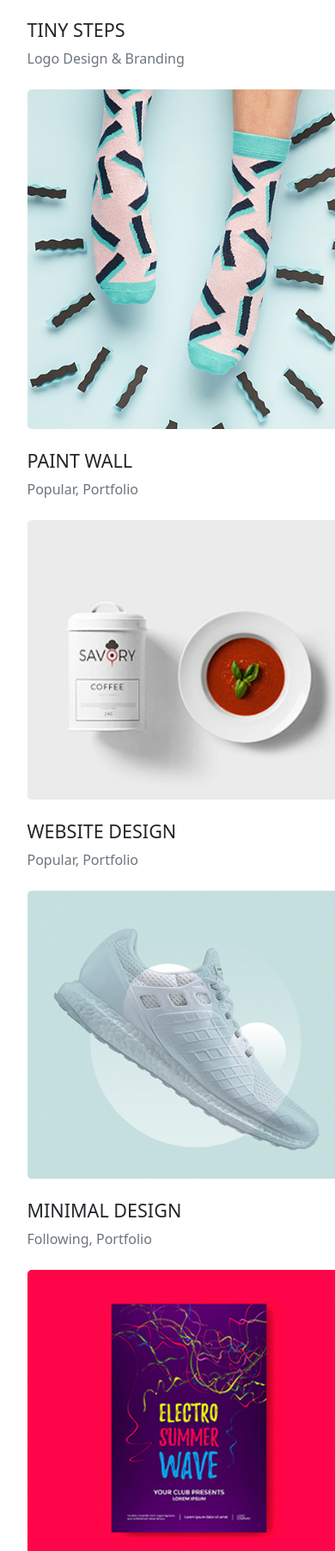
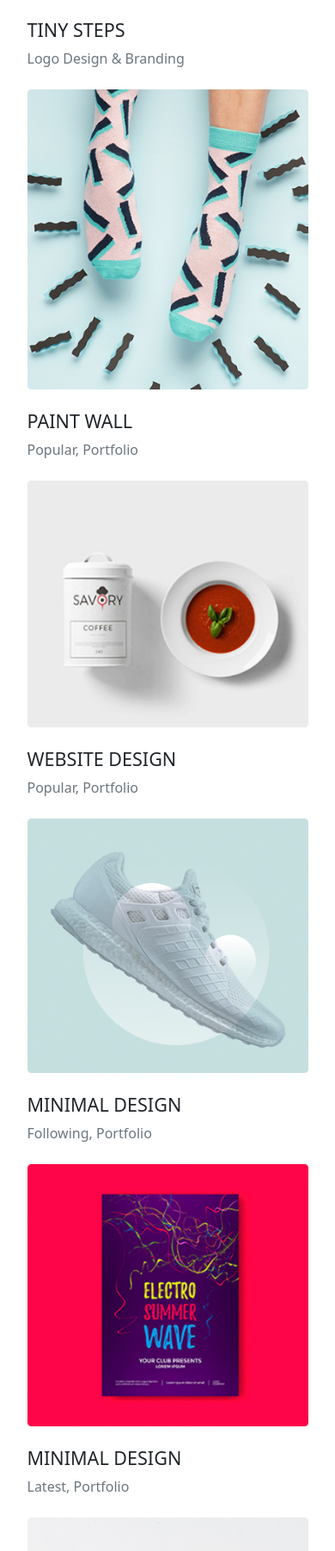
Before and after one commit to saranyadevij/saranyadevij.github.io, a plain HTML site: page index.html in a window 390 px wide. Shown: the part 5495-7299 px from the top of the page at 86% size. Drawn offline with Linux system fonts and the light colour scheme.

Commit message:
fixed some responsive issues

```diff
--- a/index.html
+++ b/index.html
@@ -1066,7 +1066,11 @@
       <div class="col-lg-4 col-md-6 col-sm-12 element-item popular">
        <div class="our-project">
         <a href="img/portfolio/p2.jpg" class="test-popup-link">
-         <img src="./img/portfolio/p2.jpg" alt="portfolio-2" />
+         <img
+          src="./img/portfolio/p2.jpg"
+          class="img-fluid"
+          alt="portfolio-2"
+         />
         </a>
        </div>
        <div class="title py-4">
@@ -1077,7 +1081,11 @@
       <div class="col-lg-4 col-md-6 col-sm-12 element-item latest">
        <div class="our-project">
         <a href="img/portfolio/p3.jpg" class="test-popup-link">
-         <img src="./img/portfolio/p3.jpg" alt="portfolio-3" />
+         <img
+          src="./img/portfolio/p3.jpg"
+          class="img-fluid"
+          alt="portfolio-3"
+         />
         </a>
        </div>
        <div class="title py-4">
@@ -1088,7 +1096,11 @@
       <div class="col-lg-4 col-md-6 col-sm-12 element-item following">
        <div class="our-project">
         <a href="img/portfolio/p4.jpg" class="test-popup-link">
-         <img src="./img/portfolio/p4.jpg" alt="portfolio-4" />
+         <img
+          src="./img/portfolio/p4.jpg"
+          class="img-fluid"
+          alt="portfolio-4"
+         />
         </a>
        </div>
        <div class="title py-4">
@@ -1099,7 +1111,11 @@
       <div class="col-lg-4 col-md-6 col-sm-12 element-item latest">
        <div class="our-project">
         <a href="img/portfolio/p5.jpg" class="test-popup-link">
-         <img src="./img/portfolio/p5.jpg" alt="portfolio-6" />
+         <img
+          src="./img/portfolio/p5.jpg"
+          class="img-fluid"
+          alt="portfolio-6"
+         />
         </a>
        </div>
        <div class="title py-4">
@@ -1110,7 +1126,11 @@
       <div class="col-lg-4 col-md-6 col-sm-12 element-item upcoming">
        <div class="our-project">
         <a href="img/portfolio/p6.jpg" class="test-popup-link">
-         <img src="./img/portfolio/p6.jpg" alt="portfolio-5" />
+         <img
+          src="./img/portfolio/p6.jpg"
+          class="img-fluid"
+          alt="portfolio-5"
+         />
         </a>
        </div>
        <div class="title py-4">
--- a/js/main.js
+++ b/js/main.js
@@ -34,3 +34,7 @@ $(document).ready(function () {
  }
  navbarFixed();
 });
+
+$(document).on("click", function () {
+ $(".collapse").collapse("hide");
+});
```
Lines whose indentation alone changed are shown as unchanged.
